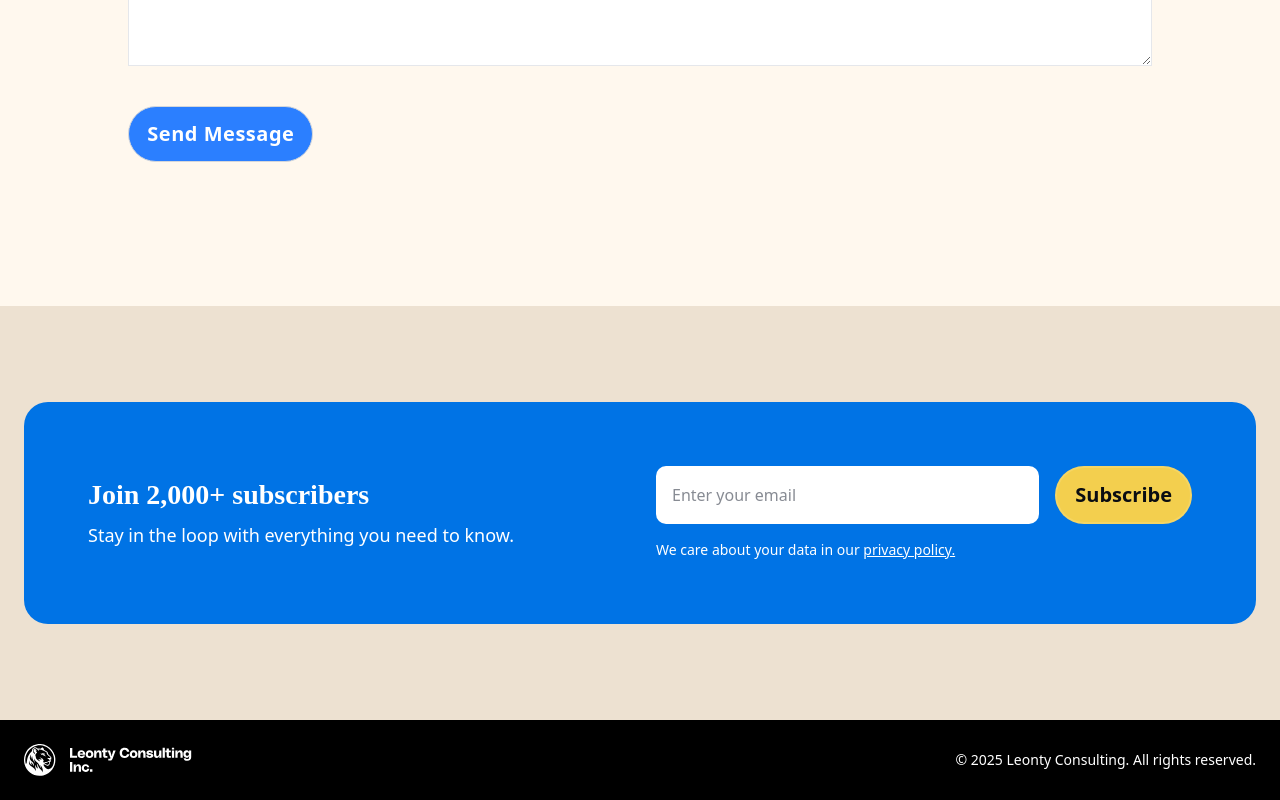
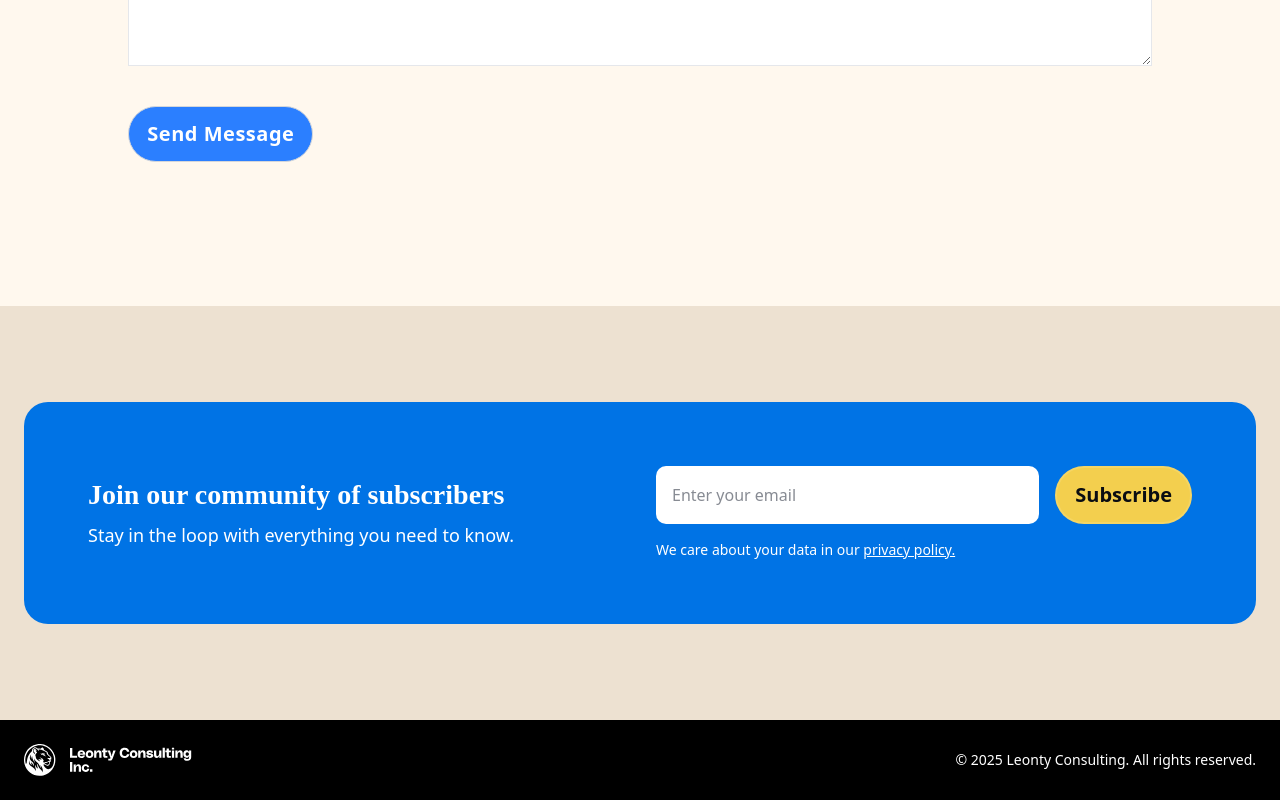
Before and after one commit to cdendy/leonty-consulting, a Next.js app: page /contact in a window 1280 px wide. Shown: the part 1023-1823 px from the top of the page. Built offline with nearby package versions, Linux system fonts and the light colour scheme.

Commit message:
subscribe section rewoding

```diff
--- a/app/components/SubscribeSection.tsx
+++ b/app/components/SubscribeSection.tsx
@@ -10,7 +10,7 @@ export default function SubscribeSection() {
         {/* Left column – headline and subtext */}
         <div>
           <h2 className="text-white text-[22px] leading-[28px] font-bold subscribe_header sm:text-[28px] sm:leading-[36px]">
-            Join 2,000+ subscribers
+            Join our community of subscribers
           </h2>
           <p className="text-white text-[16px] leading-[24px] mt-2 sm:text-[18px] sm:leading-[28px]">
             Stay in the loop with everything you need to know.
```
